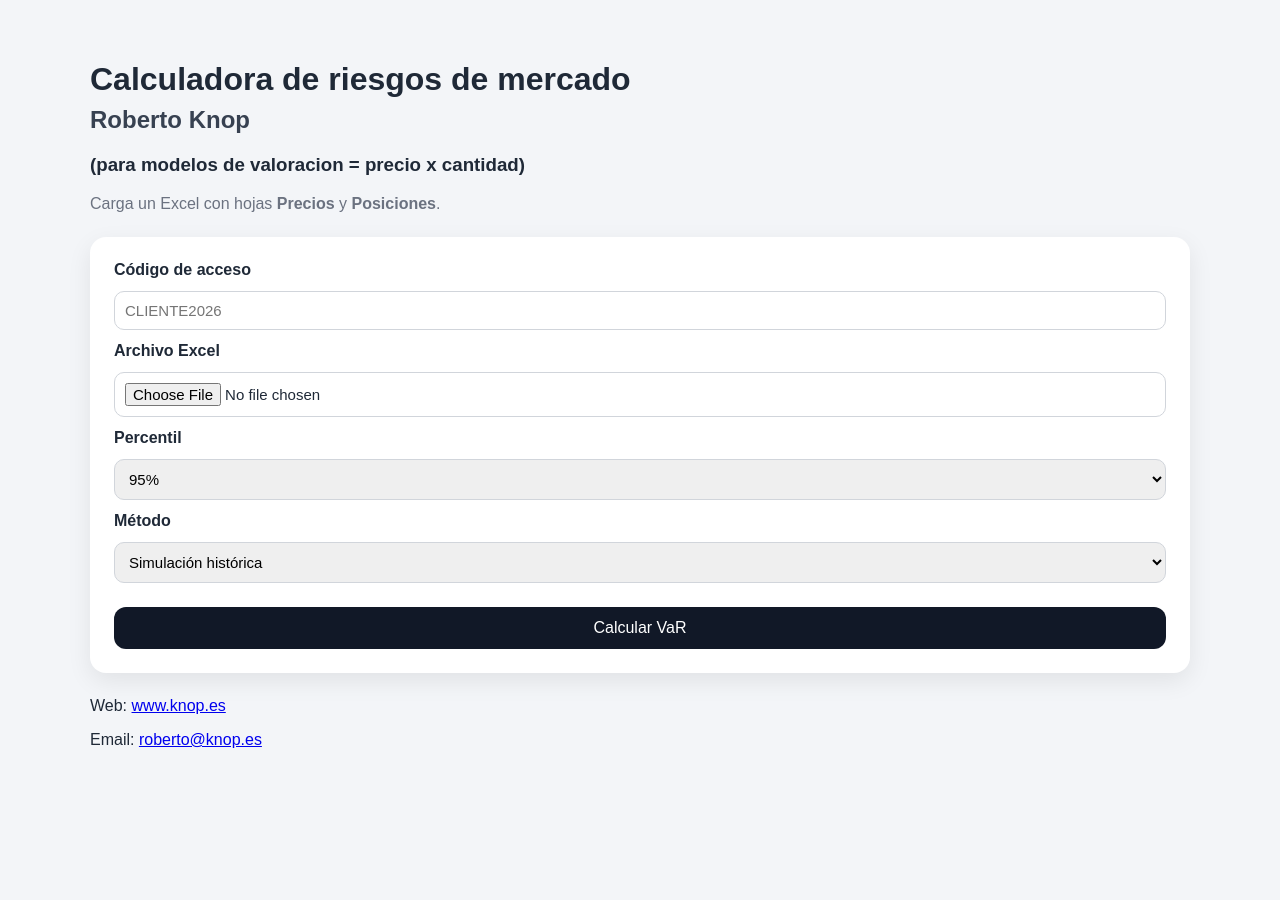
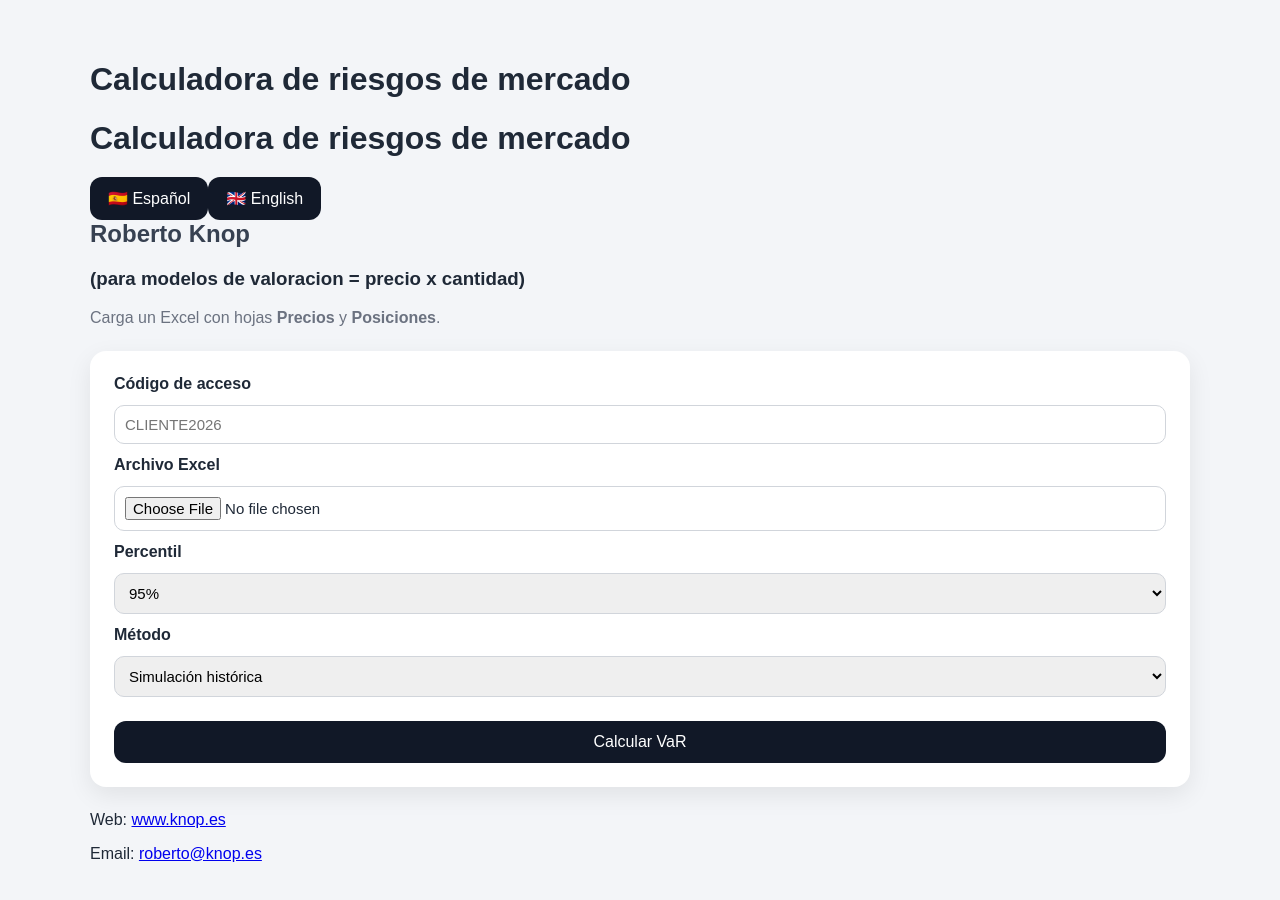
Before and after one commit to rknopmus/var-web-app, a Next.js app: page / in a window 1280 px wide. Shown: the top 900 px of the page. Before the commit the page ends 805 px from the top, so only its background shows below. Built offline with nearby package versions, Linux system fonts and the light colour scheme.

Commit message:
Update index.js

```diff
--- a/pages/index.js
+++ b/pages/index.js
@@ -123,7 +123,67 @@ function buildHistogram(values, bins = 50, varValue, earValue) {
 export default function Home() {
   const [data, setData] = useState(null);
   const [error, setError] = useState("");
+const [lang, setLang] = useState("es");
 
+const t = {
+  es: {
+    title: "Calculadora de riesgos de mercado",
+    subtitle: "Carga un Excel con hojas",
+    prices: "Precios",
+    positions: "Posiciones",
+    results: "Resultados",
+    percentile: "Percentil",
+    method: "Método",
+    historical: "Simulación histórica",
+    normal: "Paramétrico Normal",
+    varTotal: "VaR total correlacionado",
+    earTotal: "EaR total correlacionado",
+    ratioEarVar: "Ratio EaR / VaR",
+    absValue: "Valor absoluto",
+    esfMinus: "ESF- total correlacionado",
+    esfPlus: "ESF+ total correlacionado",
+    ratioEsf: "Ratio ESF+ / ESF-",
+    byAsset: "Análisis por activo",
+    asset: "Activo",
+    contribution: "Contribución al VaR por activo",
+    individualVar: "VaR individual",
+    absContribution: "Contribución absoluta",
+    pctContribution: "Contribución (%)",
+    distribution: "Distribución de resultados simulados",
+    varBar: "Barra VaR",
+    earBar: "Barra EaR",
+    noHistogram: "No hay datos suficientes para construir el histograma."
+  },
+
+  en: {
+    title: "Market Risk Calculator",
+    subtitle: "Upload an Excel file with sheets",
+    prices: "Prices",
+    positions: "Positions",
+    results: "Results",
+    percentile: "Percentile",
+    method: "Method",
+    historical: "Historical simulation",
+    normal: "Parametric Normal",
+    varTotal: "Correlated total VaR",
+    earTotal: "Correlated total EaR",
+    ratioEarVar: "EaR / VaR ratio",
+    absValue: "Absolute value",
+    esfMinus: "Correlated total ESF-",
+    esfPlus: "Correlated total ESF+",
+    ratioEsf: "ESF+ / ESF- ratio",
+    byAsset: "Asset analysis",
+    asset: "Asset",
+    contribution: "VaR contribution by asset",
+    individualVar: "Individual VaR",
+    absContribution: "Absolute contribution",
+    pctContribution: "Contribution (%)",
+    distribution: "Simulated results distribution",
+    varBar: "VaR bar",
+    earBar: "EaR bar",
+    noHistogram: "Not enough data to build the histogram."
+  }
+};
   const chartData =
     data && data.resultados_total
       ? buildHistogram(data.resultados_total, 50, data.TotalVaR, data.TotalEaR)
@@ -132,6 +192,12 @@ export default function Home() {
   return (
     <main className="container">
       <h1>Calculadora de riesgos de mercado</h1>
+    <h1>{t[lang].title}</h1>
+
+<div className="languageSelector">
+  <button onClick={() => setLang("es")}>🇪🇸 Español</button>
+  <button onClick={() => setLang("en")}>🇬🇧 English</button>
+</div>
       <h2>Roberto Knop</h2>
       <h3>(para modelos de valoracion = precio x cantidad)</h3>
       <p className="subtitle">
@@ -145,62 +211,60 @@ export default function Home() {
 
       {data && (
         <section className="results">
-          <h2>Resultados</h2>
+<h2>{t[lang].results}</h2>
 
           <div className="grid">
             <div className="metric">
-              <span>Percentil</span>
+<span>{t[lang].percentile}</span>
               <strong>{(data.alpha * 100).toFixed(1)}%</strong>
             </div>
 
             <div className="metric">
-              <span>Método</span>
+<span>{t[lang].method}</span>
               <strong>
-                {data.method === "historical"
-                  ? "Simulación histórica"
-                  : "Paramétrico Normal"}
+<span>{t[lang].method}</span>
               </strong>
             </div>
 
             <div className="metric">
-              <span>VaR total correlacionado</span>
+<span>{t[lang].varTotal}</span>
               <strong>{formatEUR(data.TotalVaR)}</strong>
             </div>
 
             <div className="metric">
-              <span>EaR total correlacionado</span>
+<span>{t[lang].earTotal}</span>
               <strong>{formatEUR(data.TotalEaR)}</strong>
             </div>
 
             <div className="metric">
-              <span>Ratio EaR / VaR</span>
+<span>{t[lang].ratioEarVar}</span>
               <strong>{data.RatioEaRVaRPct?.toFixed(2)}%</strong>
-              <small>Valor absoluto: {data.RatioEaRVaRAbs?.toFixed(4)}</small>
+             <small>{t[lang].absValue}: {data.RatioEaRVaRAbs?.toFixed(4)}</small>
             </div>
 
             <div className="metric">
-              <span>ESF- total correlacionado</span>
+<span>{t[lang].esfMinus}</span>
               <strong>{formatEUR(data.TotalESFMinus)}</strong>
             </div>
 
             <div className="metric">
-              <span>ESF+ total correlacionado</span>
+<span>{t[lang].esfPlus}</span>
               <strong>{formatEUR(data.TotalESFPlus)}</strong>
             </div>
 
             <div className="metric">
-              <span>Ratio ESF+ / ESF-</span>
+<span>{t[lang].ratioEsf}</span>
               <strong>{data.RatioESFPct?.toFixed(2)}%</strong>
               <small>Valor absoluto: {data.RatioESFAbs?.toFixed(4)}</small>
             </div>
           </div>
 
-          <h3>Análisis por activo</h3>
+<h3>{t[lang].byAsset}</h3>
 
           <table>
             <thead>
               <tr>
-                <th>Activo</th>
+<th>{t[lang].asset}</th>
                 <th>VaR</th>
                 <th>EaR</th>
                 <th>ESF</th>
@@ -219,15 +283,15 @@ export default function Home() {
               ))}
             </tbody>
           </table>
- <h3>Contribución al VaR por activo</h3>
+<h3>{t[lang].contribution}</h3>
 
           <table>
             <thead>
               <tr>
                 <th>Activo</th>
                 <th>VaR</th>
-                <th>Contribución absoluta</th>
-                <th>Contribución (%)</th>
+<th>{t[lang].absContribution}</th>
+<th>{t[lang].pctContribution}</th>
               </tr>
             </thead>
             <tbody>
@@ -242,11 +306,11 @@ export default function Home() {
               ))}
             </tbody>
           </table>
-          <h3>Distribución de resultados simulados</h3>
+<h3>{t[lang].distribution}</h3>
 
           <div className="legend">
-            <span className="dot var"></span> Barra VaR
-            <span className="dot ear"></span> Barra EaR
+<span className="dot var"></span> {t[lang].varBar}
+<span className="dot ear"></span> {t[lang].earBar}
           </div>
 
           <div className="chart">
@@ -299,7 +363,7 @@ export default function Home() {
                 }}
               />
             ) : (
-              <p>No hay datos suficientes para construir el histograma.</p>
+<p>{t[lang].noHistogram}</p>
             )}
           </div>
         </section>
```
